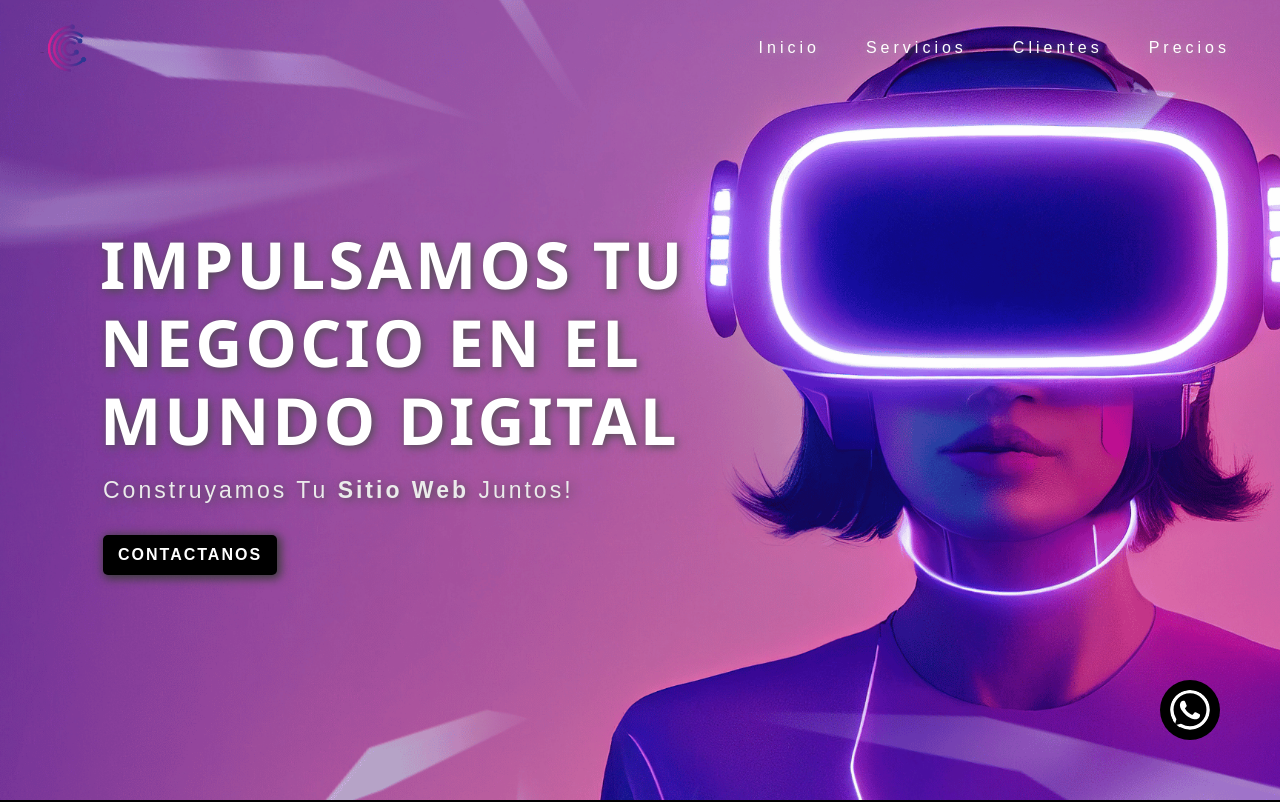
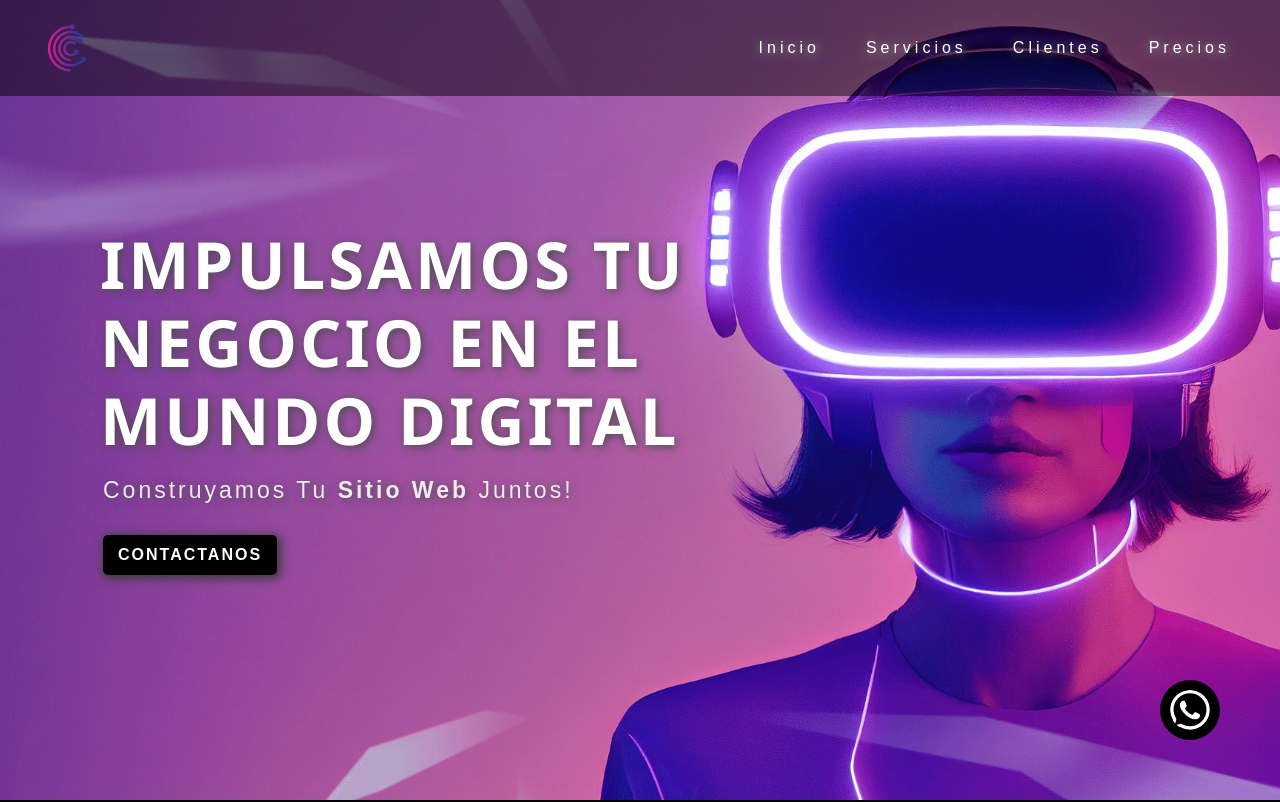
Before and after one commit to jonathanpoblet/virtual-designs, a React (Vite) app: page / in a window 1280 px wide. Shown: the top 802 px of the page. Built offline with nearby package versions, Linux system fonts and the light colour scheme; a web font is replaced by a local one.

Commit message:
Finished

```diff
--- a/src/Components/Clients/Clients.jsx
+++ b/src/Components/Clients/Clients.jsx
@@ -34,7 +34,7 @@ export default function Clients() {
   }, []);
 
   return (
-    <section className='clients fade-in' id='clients'>
+    <section className='clients fade-in' id='clientes'>
       <h2>CASOS DE ÉXITO</h2>
       <div className='clients-container'>
         {clients.map((client, index) => {
--- a/src/Components/Header/Header.jsx
+++ b/src/Components/Header/Header.jsx
@@ -24,7 +24,7 @@ export default function Header() {
         <div className={`collapse navbar-collapse ${isMenuOpen ? 'show' : ''}`} id='navbarNav'>
           <ul className='navbar-nav w-100 justify-content-end'>
             <li className='nav-item'>
-              <a className='nav-link active' aria-current='page' href='/' onClick={handleLinkClick}>
+              <a className='nav-link active' aria-current='page' href='#' onClick={handleLinkClick}>
                 Inicio
               </a>
             </li>
@@ -42,7 +42,7 @@ export default function Header() {
               <a
                 className='nav-link active'
                 aria-current='page'
-                href='/#clients'
+                href='/#clientes'
                 onClick={handleLinkClick}
               >
                 Clientes
@@ -52,7 +52,7 @@ export default function Header() {
               <a
                 className='nav-link active'
                 aria-current='page'
-                href='/#pricing'
+                href='/#precios'
                 onClick={handleLinkClick}
               >
                 Precios
--- a/src/Components/Header/header.css
+++ b/src/Components/Header/header.css
@@ -1,6 +1,5 @@
 nav {
-  background-color: transparent !important;
-  position: absolute !important;
+  background-color: rgba(0, 0, 0, 0.479) !important;
 }
 
 .logo {
```
